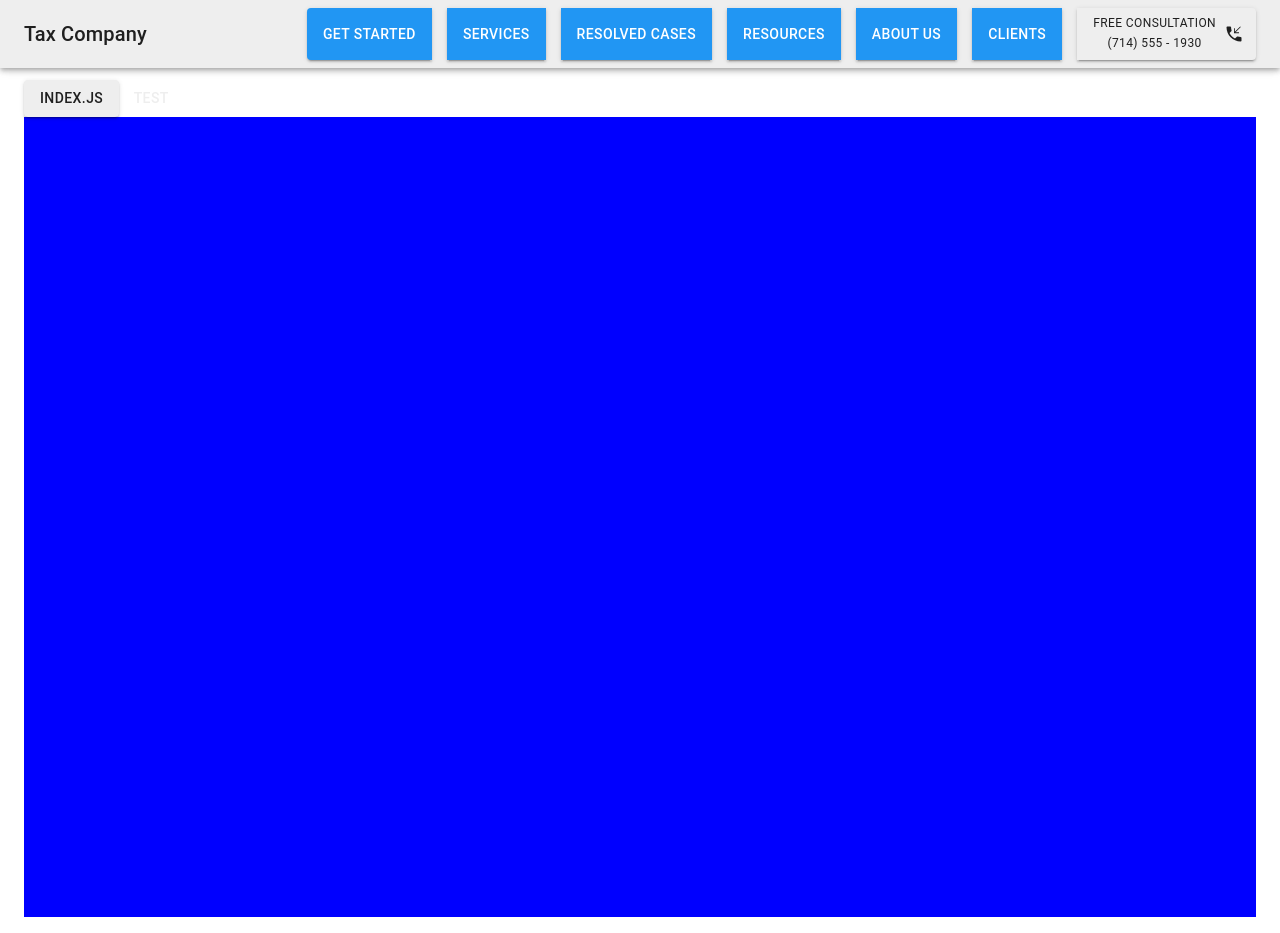
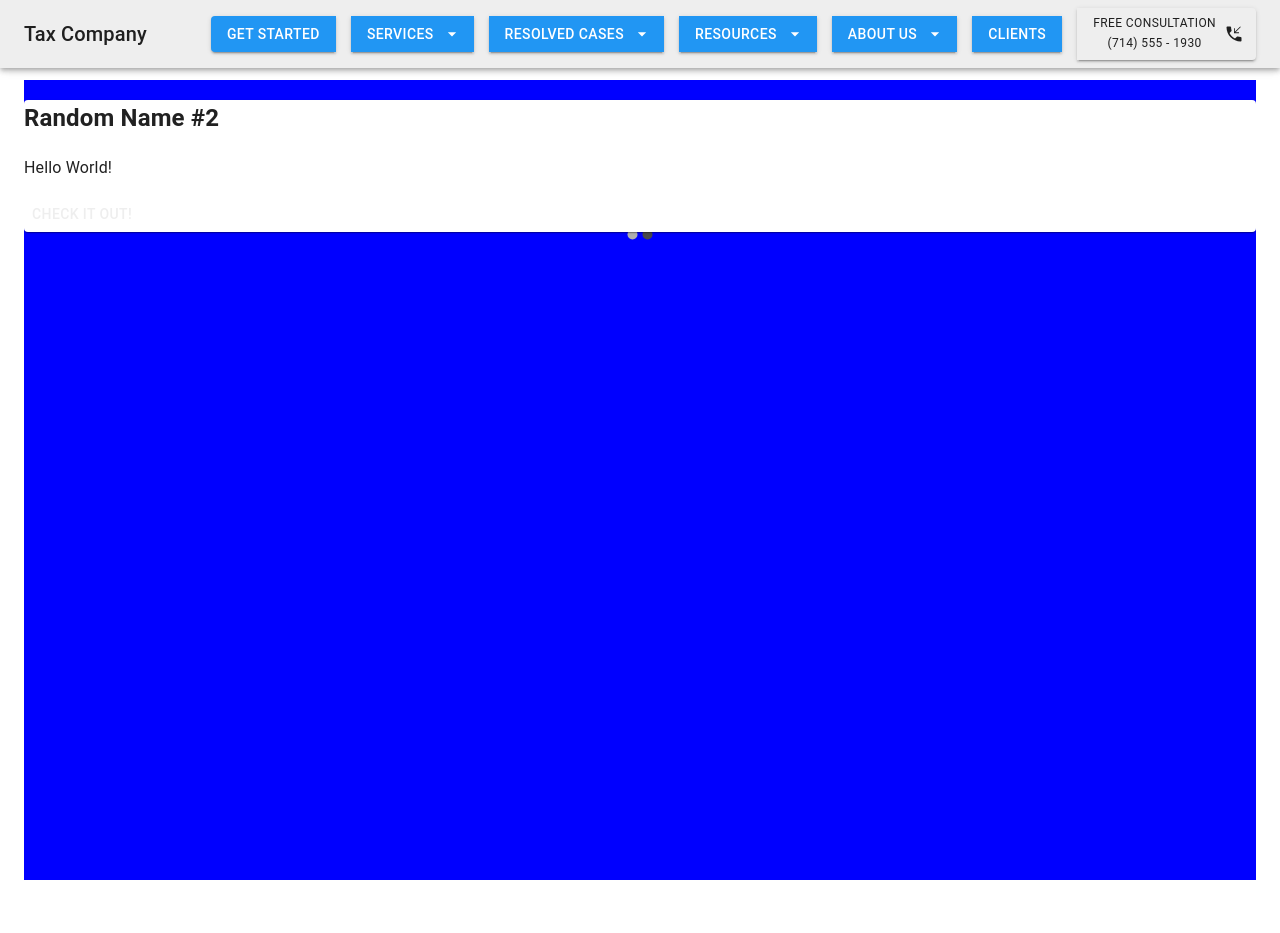
Before and after one commit to mjmorrison10/tax, a Next.js app: page / in a window 1280 px wide. After the commit the page ends 896 px from the top, so only its background shows below. Built offline with nearby package versions, Linux system fonts and the light colour scheme.

Commit message:
handling click events on all buttons

```diff
--- /dev/null
+++ b/components/camWords.js
@@ -0,0 +1,12 @@
+import React from "react";
+
+function camWords(str) {
+  return str
+  .toLowerCase()
+    .replace(/(?:^\w|[A-Z]|\b\w)/g, function (word, index) {
+      return index === 0 ? word.toLowerCase() : word.toUpperCase();
+    })
+    .replace(/\s+/g, "");
+}
+
+export default camWords;
--- a/components/header.js
+++ b/components/header.js
@@ -13,6 +13,7 @@ import { Button, ButtonGroup, Modal } from "@mui/material";
 import { grey } from "@mui/material/colors";
 import { Close, Menu, PhoneCallback } from "@mui/icons-material";
 import SplitButton from "./splitButton";
+import Link from "next/link";
 
 function HideOnScroll(props) {
   const { children, window } = props;
@@ -105,9 +106,9 @@ const style = {
   p: 4,
 };
 
-objButton.map((btn) => {
-  console.log(btn.menuTitle);
-});
+// objButton.map((btn) => {
+//   console.log(btn.menuTitle);
+// });
 
 // console.log(
 //     buttonsTitleObj
@@ -137,9 +138,15 @@ function Header(props) {
               justifyContent: "space-between",
             }}
           >
-            <Typography variant="h6" component="div">
-              Tax Company
-            </Typography>
+            <Link href="/">
+              <Typography
+                variant="h6"
+                component="div"
+                sx={{ minWidth: "fit-content" }}
+              >
+                Tax Company
+              </Typography>
+            </Link>
 
             <Box
               onClick={() => {
@@ -207,6 +214,7 @@ function Header(props) {
                 display: { xs: "none", md: "inherit" },
                 flexWrap: "wrap",
                 justifyContent: "flex-end",
+                alignItems: "center",
               }}
             >
               {objButton.map((btn, i) => (
@@ -229,8 +237,12 @@ function Header(props) {
                     flexDirection: "column",
                   }}
                 >
-                  <Typography variant="caption" component="div">Free Consultation</Typography>
-                  <Typography variant="caption" component="div">(714) 555 - 1930</Typography>
+                  <Typography variant="caption" component="div">
+                    Free Consultation
+                  </Typography>
+                  <Typography variant="caption" component="div">
+                    (714) 555 - 1930
+                  </Typography>
                 </Box>
               </Button>
             </ButtonGroup>
--- a/components/splitButton.js
+++ b/components/splitButton.js
@@ -8,14 +8,29 @@ import Paper from "@mui/material/Paper";
 import Popper from "@mui/material/Popper";
 import MenuItem from "@mui/material/MenuItem";
 import MenuList from "@mui/material/MenuList";
+import camWords from "./camWords";
+import Link from "next/link";
 
 export default function SplitButton(props) {
   const [open, setOpen] = React.useState(false);
   const anchorRef = React.useRef(null);
   const [selectedIndex, setSelectedIndex] = React.useState(1);
+  let text;
+
+  const handleClick = (e) => {
+    text = e.target.innerText;
+    // console.log(camWords(text));
+
+    // console.info(`You clicked ${e.target.innerText}`);
+  };
+  // const handleClick = () => {
+  //   console.info(`You clicked ${props.menuOptions[selectedIndex]}`);
+  // };
 
   const handleMenuItemClick = (event, index) => {
-    console.log(event.target.innerText);
+    text = event.target.innerText;
+    console.log(camWords(text));
+    // console.log(event.target.innerText);
     setSelectedIndex(index);
     setOpen(false);
   };
@@ -34,17 +49,25 @@ export default function SplitButton(props) {
 
   return (
     <React.Fragment>
+      <Link
+        href={props.menuOptions.length === 0 ? `/${camWords(props.title)}` : ""}
+      >
         <Button
-        onClick={handleToggle}
+          onClick={(e) => {
+            handleToggle();
+            handleClick(e);
+          }}
           variant={props.variant}
           color={props.color}
           // children={props.children}
           ref={anchorRef}
           aria-label="split button"
-        sx={{ zIndex: "10"}}
+          sx={{ zIndex: "10", height: "fit-content" }}
+          endIcon={props.menuOptions.length > 0 ? <ArrowDropDownIcon /> : null}
         >
           {props.title}
         </Button>
+      </Link>
 
       <Popper
         open={open}
@@ -62,10 +85,11 @@ export default function SplitButton(props) {
                 placement === "bottom" ? "center top" : "center bottom",
             }}
           >
-            <Paper >
+            <Paper>
               <ClickAwayListener onClickAway={handleClose}>
-                <MenuList  id="split-button-menu">
+                <MenuList id="split-button-menu">
                   {props.menuOptions.map((option, index) => (
+                    <Link href={option !== undefined ? `/${camWords(option)}` : ""}>
                       <MenuItem
                         key={option}
                         selected={index === selectedIndex}
@@ -73,6 +97,7 @@ export default function SplitButton(props) {
                       >
                         {option}
                       </MenuItem>
+                    </Link>
                   ))}
                 </MenuList>
               </ClickAwayListener>
--- a/package.json
+++ b/package.json
@@ -16,7 +16,8 @@
     "@mui/material": "^5.5.0",
     "next": "12.1.0",
     "react": "17.0.2",
-    "react-dom": "17.0.2"
+    "react-dom": "17.0.2",
+    "react-material-ui-carousel": "^3.2.0"
   },
   "devDependencies": {
     "eslint": "8.10.0",
--- a/pages/index.js
+++ b/pages/index.js
@@ -1,6 +1,7 @@
-import { Box, Button } from '@mui/material'
+import { Box, Button, Paper } from '@mui/material'
 import Head from 'next/head'
 import Image from 'next/image'
+import Carousel from 'react-material-ui-carousel'
 import SplitButton from '../components/splitButton'
 import styles from '../styles/Home.module.css'
 
@@ -10,16 +11,55 @@ const options = [
   "Rebase and merfdsfdsge",
 ];
 
-export default function Home() {
+export default function Home(props) {
+  const items = [
+    {
+        name: "Random Name #1",
+        description: "Probably the most random thing you have ever seen!"
+    },
+    {
+        name: "Random Name #2",
+        description: "Hello World!"
+    }
+]
+
+
   return (
-   <Box>
-     <Button variant="contained">index.js</Button>
-     <SplitButton title={"test"} options={options}/>
-     <Box sx={{
-       backgroundColor: "blue",
-       height: "100vh"
-     }}>
-     </Box>
-   </Box>
+    <Box sx={{
+      backgroundColor: "blue",
+      height: "100vh",
+      width: "100%",
+    }}>
+
+    <Carousel>
+      {
+        items.map( (item, i) => <Item key={i} item={item} /> )
+      }
+    </Carousel>
+      </Box>
+  //  <Box>
+  //    <Button variant="contained">index.js</Button>
+  //    <SplitButton title={"test"} options={options}/>
+  //    <Box sx={{
+  //      backgroundColor: "blue",
+  //      height: "100vh"
+  //    }}>
+  //    </Box>
+  //  </Box>
   )
 }
+
+function Item(props)
+{
+    return (
+
+        <Paper>
+            <h2>{props.item.name}</h2>
+            <p>{props.item.description}</p>
+
+            <Button className="CheckButton">
+                Check it out!
+            </Button>
+        </Paper>
+    )
+}
```
Also changed, not shown: pages/clients.js (added, +9 -0 lines), pages/getStarted.js (added, +9 -0 lines), 1 other file (tests, documents, lock files or other folders). Lines whose indentation alone changed are shown as unchanged.
